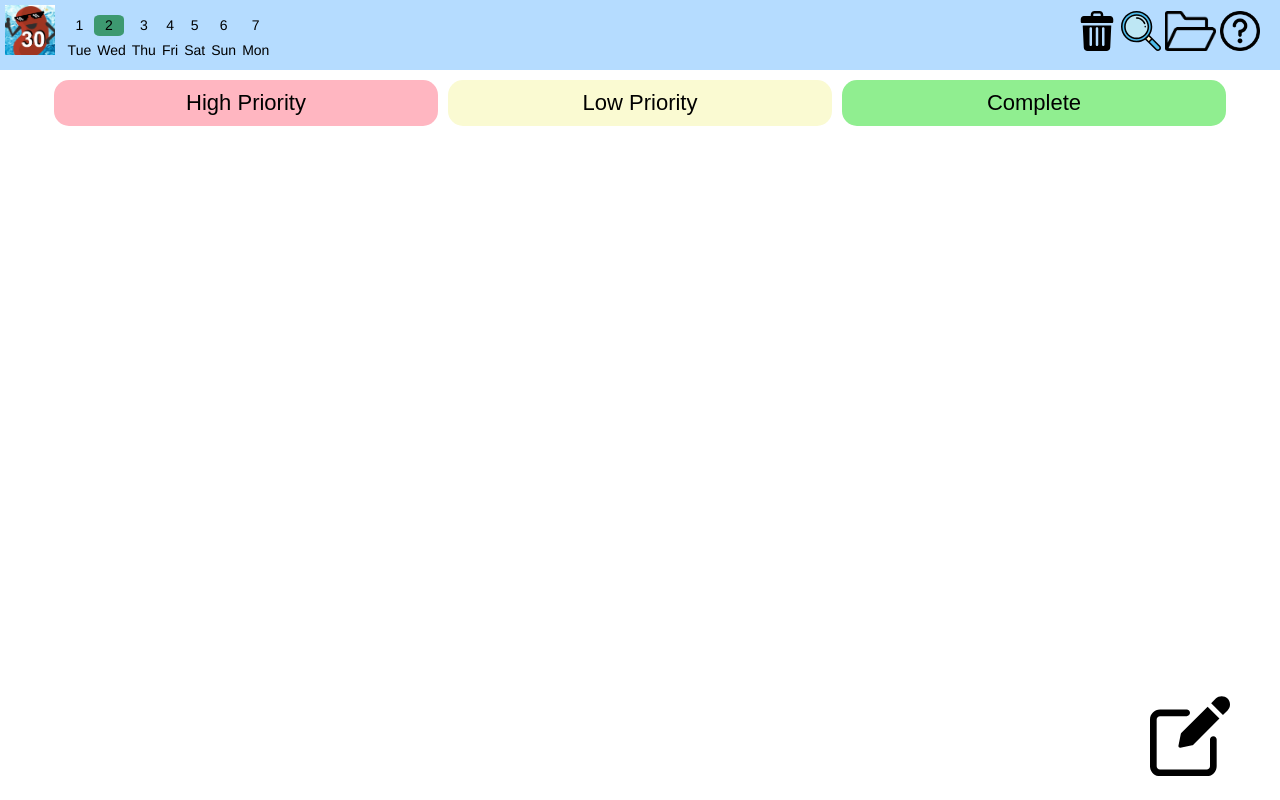
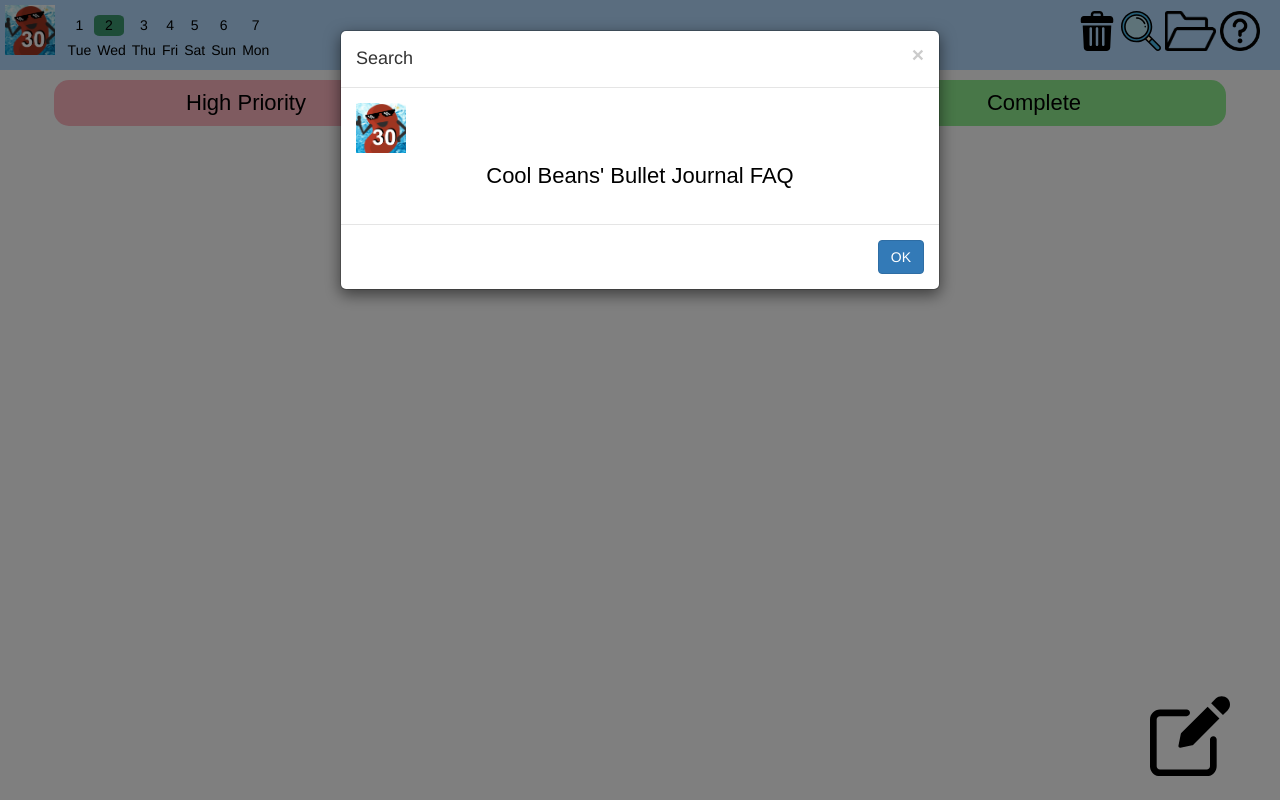
Before and after one commit to cse110-sp21-group30/cse110-sp21-group30, a website with bundled scripts: page source/index.html in a window 1280 px wide. Built offline with nearby package versions, Linux system fonts and the light colour scheme.

Commit message:
FAQ now pops up the first time the user visits the page
More specifically, whenever the localStoarge object is formatted. Therefore, the FAQ pops up when the user clicks the "delete all bullet points" button as well.

```diff
--- a/source/index.html
+++ b/source/index.html
@@ -148,7 +148,7 @@
 
                     </div>
                     <div class="modal-footer">
-                        <button type="button" class="btn btn-primary">Search</button>
+                        <button type="button" class="btn btn-primary">OK</button>
                     </div>
                 </div><!-- /.modal-content -->
             </div><!-- /.modal-dialog -->
--- a/source/script.js
+++ b/source/script.js
@@ -16,9 +16,14 @@ document.addEventListener('DOMContentLoaded', function(){
     update_view("A");
 });
 
+/*
+    formats local storage, fills global arrays,
+    and also shows the FAQ the first time the user enters the page
+*/
 function populate_global_arrays() {
     if (localStorage.getItem("HP") === null) {
         localStorage.setItem("HP", JSON.stringify({0:[]}));
+        document.querySelector("#FAQ").click(); //shows the FAQ
         console.log('HP created');
     }
     if (localStorage.getItem("LP") === null) {
@@ -312,7 +317,6 @@ function display_date()
     }
 }
 
-
 /*
     Renders the task array onto its respective place in the DOM.
     task_field is a string that is either "HP", "LP", or "C"
@@ -409,7 +413,6 @@ document.addEventListener("keydown", function(event) {
 
     }
   });
-
 
 //Helper method for enter key press create new bullet
 function enter_new_bullet(event){
```
